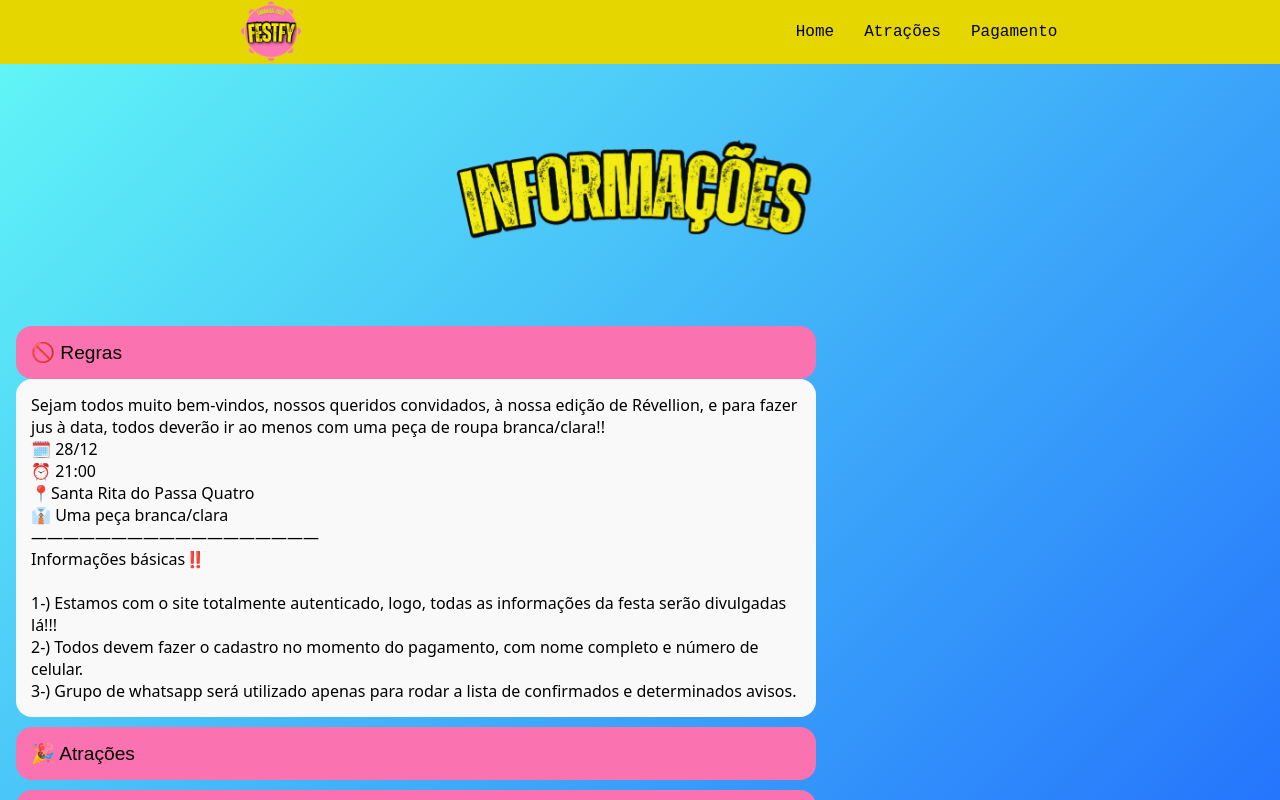
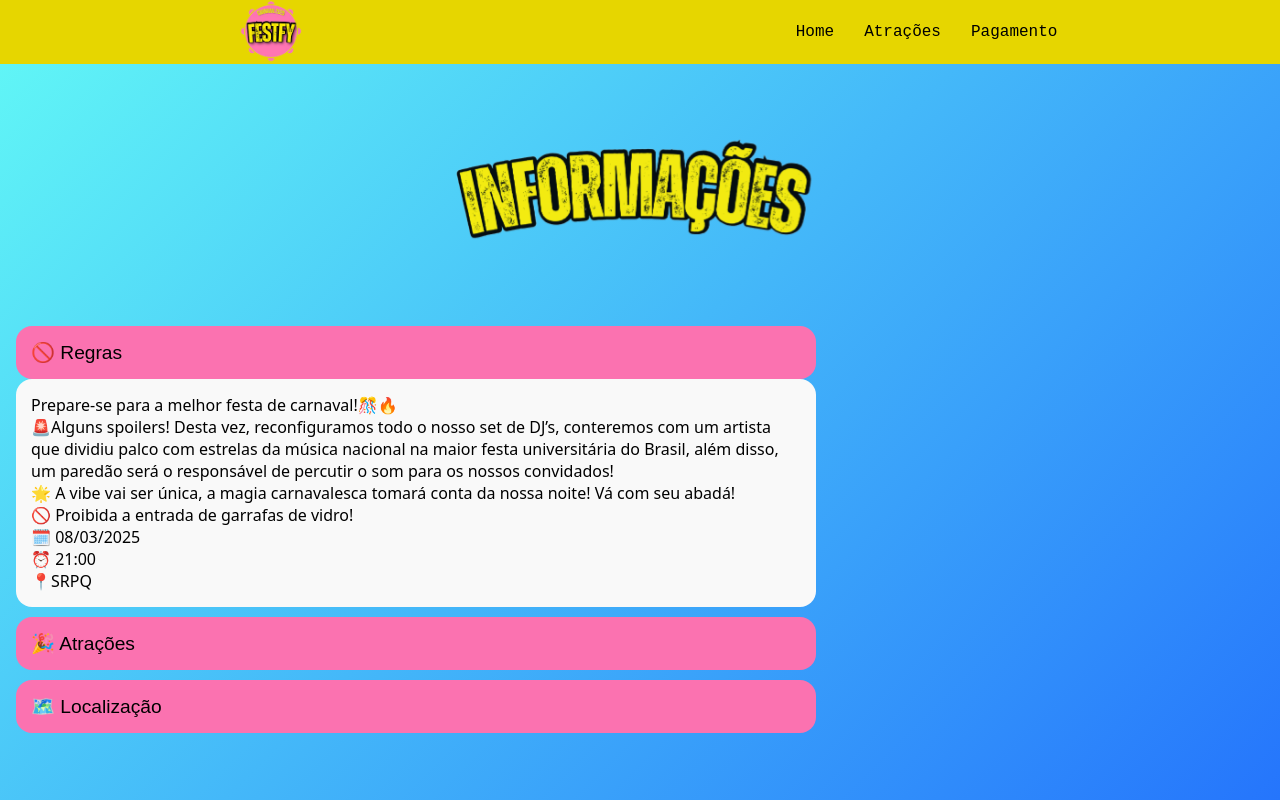
Before and after one commit to bren112/festfycarnaval, a React (Vite) app: page /sobre in a window 1280 px wide. Both pictures are taken after a click on the button "🚫 Regras". Shown: the top 800 px of the page. Built offline with nearby package versions, Linux system fonts and the light colour scheme; a web font is replaced by a local one.

Commit message:
pv carnaval

```diff
--- a/src/pages/Sobre/Sobre.jsx
+++ b/src/pages/Sobre/Sobre.jsx
@@ -39,27 +39,20 @@ function Sobre() {
                     {activeIndex === 0 && (
                  <div className="accordion-content">
                  <p id='regra'>
-                        Sejam todos muito bem-vindos, nossos queridos convidados, à nossa edição de Révellion, e para fazer jus à data, todos deverão ir ao menos com uma peça de roupa branca/clara!!
+                   Prepare-se para a melhor festa de carnaval!🎊🔥
 
                    <br/>
-                        🗓️ 28/12
+                   🚨Alguns spoilers! Desta vez, reconfiguramos todo o nosso set de DJ’s, conteremos com um artista que dividiu palco com estrelas da música nacional na maior festa universitária do Brasil, além disso, um paredão será o responsável de percutir o som para os nossos convidados!
+                   <br/>
+                   🌟 A vibe vai ser única, a magia carnavalesca tomará conta da nossa noite! Vá com seu abadá!
+                   <br/>
+                   🚫 Proibida a entrada de garrafas de vidro!
+                   <br/>
+                   🗓️ 08/03/2025
                    <br/>
                    ⏰ 21:00
                    <br/>
-                        📍Santa Rita do Passa Quatro
-                        <br/>
-                        👔 Uma peça branca/clara
-                        <br/>
-                        ——————————————————
-                        <br/>
-                        Informações básicas‼️
-                        <br/><br/>
-
-                        1-) Estamos com o site totalmente autenticado, logo, todas as informações da festa serão divulgadas lá!!!
-                        <br/>
-                        2-) Todos devem fazer o cadastro no momento do pagamento, com nome completo e número de celular.
-                        <br/>
-                        3-) Grupo de whatsapp será utilizado apenas para rodar a lista de confirmados e determinados avisos.
+                   📍SRPQ
                  </p>
                </div>
 
```
Also changed, not shown: src/pages/Atracoes/bri.png. Lines whose indentation alone changed are shown as unchanged.
